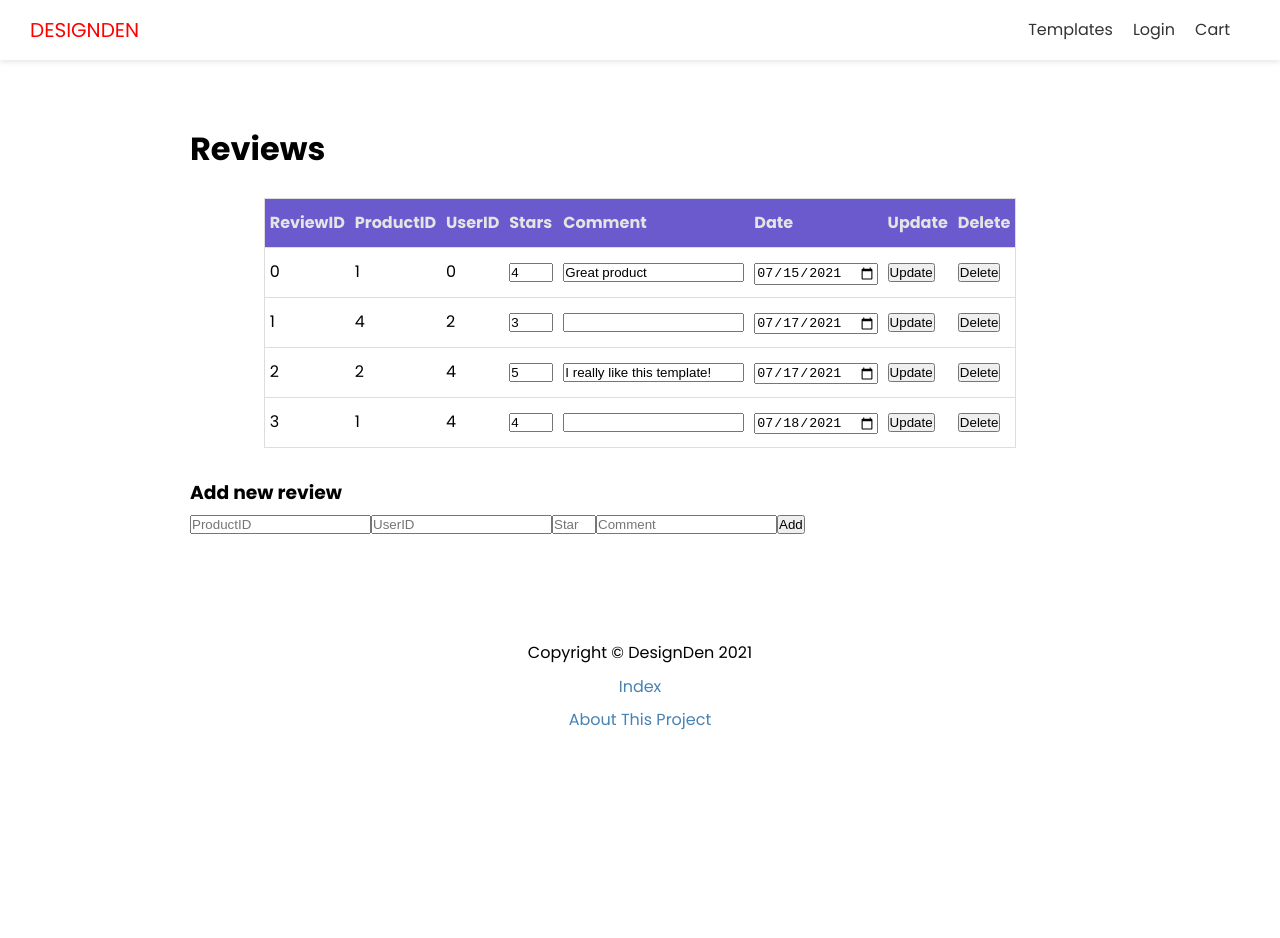
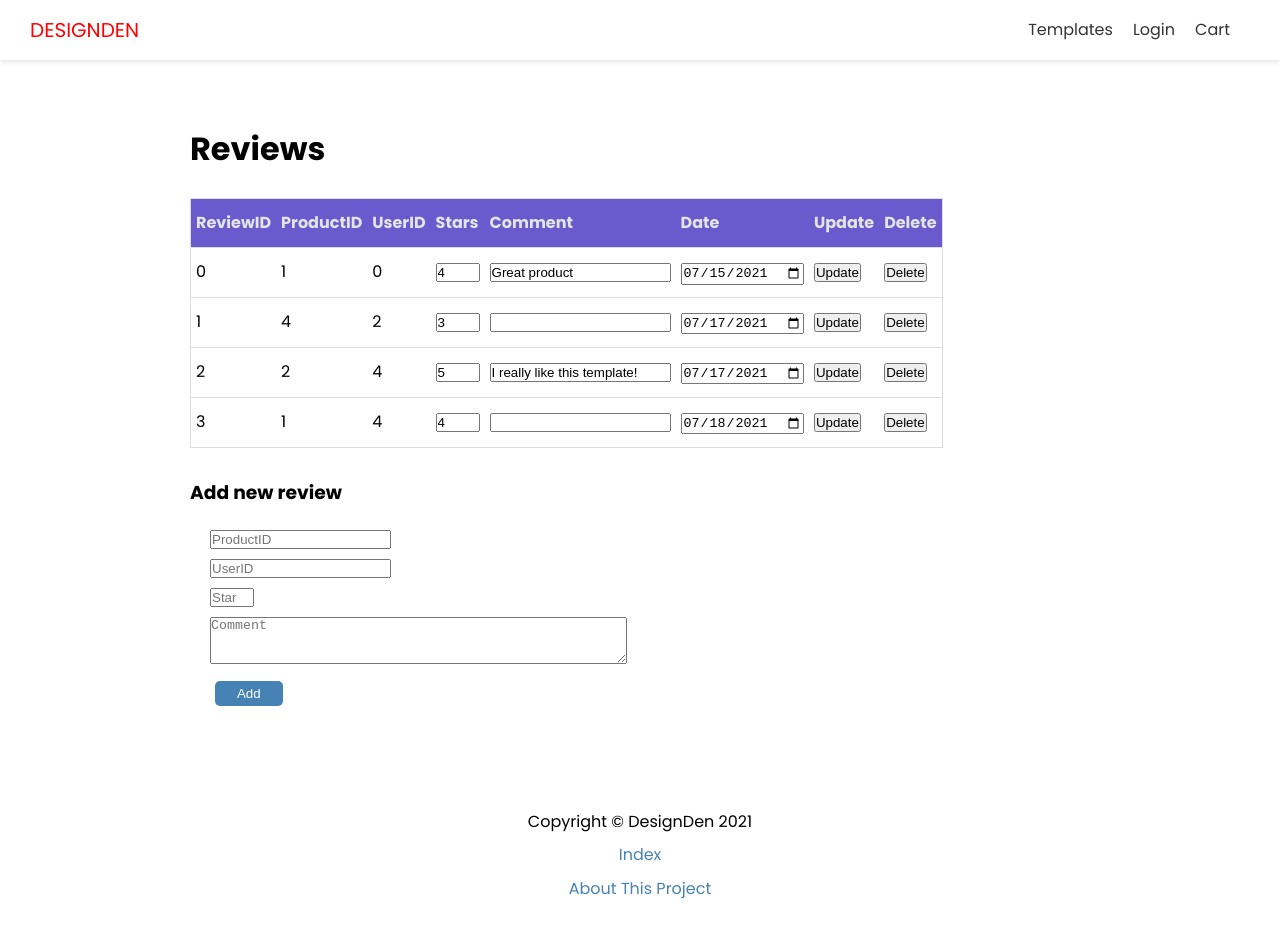
Before and after one commit to jonah0502/DesignDen, a Next.js app in the folder designden-frontend/: page /reviews in a window 1280 px wide. Shown: the top 938 px of the page. Before the commit the page ends 800 px from the top, so only its background shows below. Built offline with nearby package versions, Linux system fonts and the light colour scheme.

Commit message:
Update form styling

```diff
--- a/designden-frontend/pages/checkout.js
+++ b/designden-frontend/pages/checkout.js
@@ -1,19 +1,18 @@
 import Layout from "@/components/Layout";
 import Cart from "@/components/Cart";
+import styles from "@/styles/Form.module.css";
 
 export default function CheckoutPage() {
   return (
     <Layout>
       <h1>Checkout</h1>
       <Cart></Cart>
-      <form>
+      <form className={styles.container}>
         <div>
           <h3>Contact Information</h3>
           <input type="text" placeholder="First Name" />
           <input type="text" placeholder="Last Name" />
           <input type="email" placeholder="Email" />
-        </div>
-        <div>
           <h3>Billing Address</h3>
           <input type="text" placeholder="Street Address" />
           <input type="text" placeholder="City" />
--- a/designden-frontend/pages/product-tags/index.js
+++ b/designden-frontend/pages/product-tags/index.js
@@ -117,7 +117,7 @@ export default function ProductTagsPage() {
         </table>
       </div>
       <br />
-      <form>
+      <form className={styles.formContainer}>
         <h3>Add a tag to a product</h3>
         <input
           type="text"
--- a/designden-frontend/pages/reviews/index.js
+++ b/designden-frontend/pages/reviews/index.js
@@ -121,12 +121,16 @@ export default function ReviewPage() {
       </div>
       <br />
       <h3>Add new review</h3>
-      <form>
-        <input type="text" placeholder="ProductID" />
-        <input type="text" placeholder="UserID" />
-        <input type="number" min="0" max="5" placeholder="Stars" />
-        <input type="textarea" placeholder="Comment" />
-        <button>Add</button>
+      <form className={styles.formContainer}>
+        <div className={styles.inputContainer}>
+          <input type="text" placeholder="ProductID" />
+          <input type="text" placeholder="UserID" />
+          <input type="number" min="0" max="5" placeholder="Stars" />
+          <textarea placeholder="Comment" rows="3" cols="50" />
+        </div>
+        <div>
+          <button>Add</button>
+        </div>
       </form>
     </Layout>
   );
--- a/designden-frontend/pages/tags/index.js
+++ b/designden-frontend/pages/tags/index.js
@@ -99,7 +99,7 @@ export default function TagsPage() {
         </table>
       </div>
       <br />
-      <form onSubmit={handleRowAdd}>
+      <form className={styles.formContainer} onSubmit={handleRowAdd}>
         <h3>Add a new tag</h3>
         <input
           type="text"
--- a/designden-frontend/styles/Table.module.css
+++ b/designden-frontend/styles/Table.module.css
@@ -10,7 +10,6 @@ overflow-x: auto;
 .tableContainer table {
     border: 1px solid #ddd;
     border-collapse: collapse;
-    margin: auto;
 }
 
 .tableContainer th, .tableContainer td {
@@ -31,3 +30,24 @@ overflow-x: auto;
 .tableContainer input {
     width: 100%;
 }
+
+.formContainer {
+    display: flex;
+    flex-direction: column;
+    max-width: 25%;
+    margin: 15px;
+}
+
+.formContainer input, .formContainer textarea {
+    margin: 5px;
+}
+
+.formContainer button {
+    background: steelblue;
+    color: white;
+    border: none;
+    border-radius: 5px;
+    width: 30%;
+    margin-left: 10px;
+    padding: 5px 10px;
+}
```
Also changed, not shown: designden-frontend/pages/templates/add.js (+8 -10 lines).
